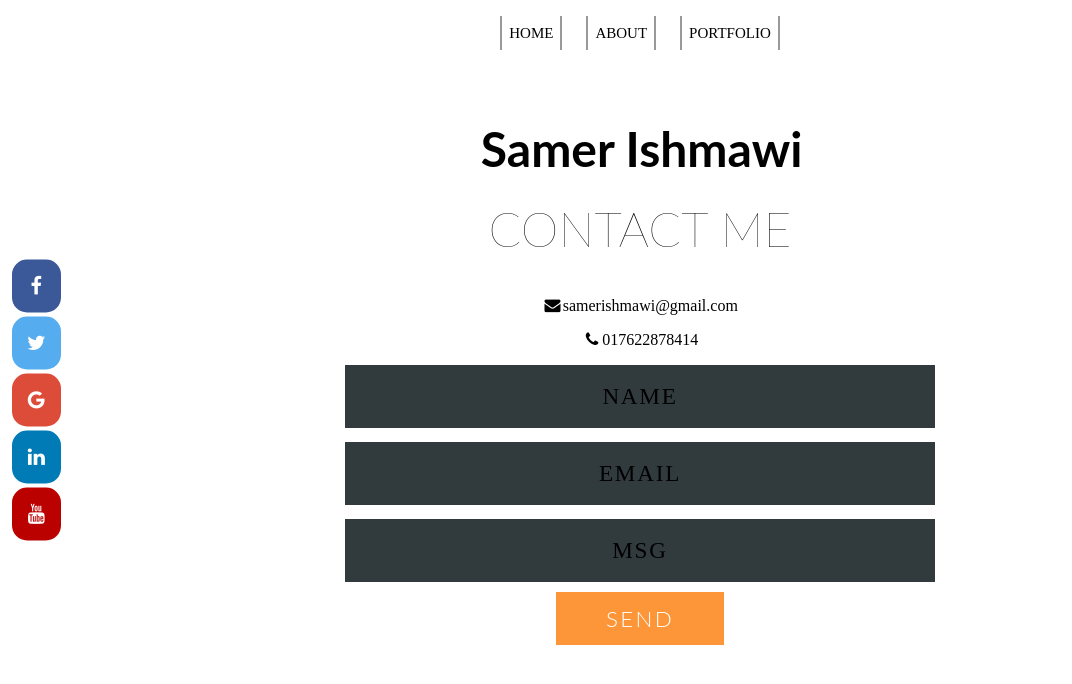
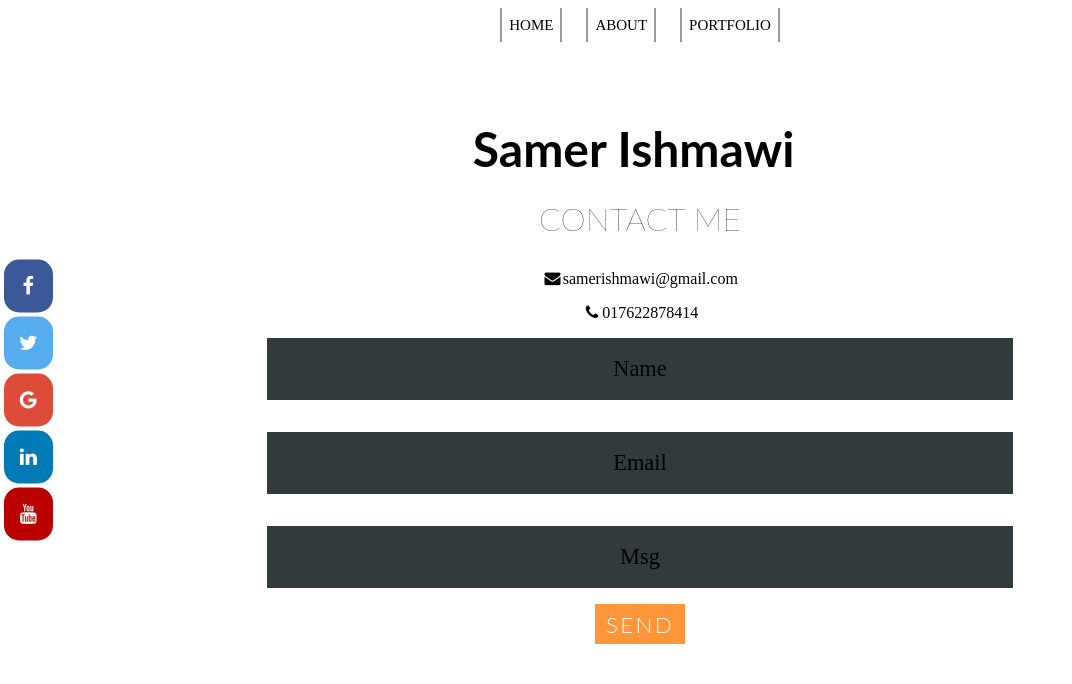
Before and after one commit to samo0o/sam2r, a plain HTML site: page html/contact.html in a window 1280 px wide. Shown: the whole page, without its empty margins (0-1072 px from the left). Drawn offline with Linux system fonts and the light colour scheme.

Commit message:
Update contact.css

```diff
--- a/css/contact.css
+++ b/css/contact.css
@@ -1,3 +1,8 @@
+body,html{
+  padding: 0;
+  margin:0;
+}
+
 .nav
 {
     font-family: Raleway;
@@ -162,15 +167,14 @@ div.nav a:before, div.nav a:after
   /* contact form */
 .contact {
     background: white;
-    margin: 60px auto 120px;
+    margin: 3em auto 5em;
     text-align: center;
-    padding: 50px 0 110px;
-    width: 80%;
-    max-width: 1100px;
+    padding: 5em 0 5em;
+    width: auto;
   }
 .contact h1 {
-    margin-bottom: 40px;
-    font-size: 3em;
+    margin-bottom: 1em;
+    font-size: 2em;
     text-transform: uppercase;
     font-family: 'Lato', sans-serif;
     font-weight: 100;
@@ -182,18 +186,16 @@ div.nav a:before, div.nav a:after
   form .field {
     width: 100%;
     position: relative;
-    margin-bottom: 15px;
+    margin-bottom: 2em;
   }
   form .field label {
-    text-transform: uppercase;
     position: absolute;
     top: 0;
     left: 0;
     background: #313a3d;
     width: 100%;
-    padding: 18px 0;
-    font-size: 1.45em;
-    letter-spacing: 0.075em;
+    padding: .8em 0;
+    font-size: 1.4em;
     -webkit-transition: all 333ms ease-in-out;
     -moz-transition: all 333ms ease-in-out;
     -o-transition: all 333ms ease-in-out;
@@ -203,11 +205,10 @@ div.nav a:before, div.nav a:after
   form .field label + span {
     font-family: 'SSStandard';
     opacity: 0;
-    color: white;
     display: block;
     position: absolute;
-    top: 12px;
-    left: 7%;
+    top: .4em;
+    left: 5%;
     font-size: 2.5em;
     text-shadow: 1px 2px 0 #cd6302;
     -webkit-transition: all 333ms ease-in-out;
@@ -229,7 +230,7 @@ div.nav a:before, div.nav a:after
     text-transform: uppercase;
   }
   form .field input[type="text"]#msg, form .field textarea#msg {
-    height: 18px;
+    height:.3em;
     resize: none;
     -webkit-transition: all 333ms ease-in-out;
     -moz-transition: all 333ms ease-in-out;
@@ -244,7 +245,7 @@ div.nav a:before, div.nav a:after
     padding-bottom: 150px;
   }
   form .field input[type="text"]:focus + label, form .field textarea:focus + label, form .field input[type="text"].focused + label, form .field textarea.focused + label {
-    width: 18%;
+    width: 20%;
     background: #fd9638;
     color: #313a3d;
   }
@@ -263,7 +264,7 @@ div.nav a:before, div.nav a:after
     border: none;
     text-transform: uppercase;
     position: relative;
-    padding: 13px 50px;
+    padding: .3em .5em;
     font-size: 1.4em;
     letter-spacing: 0.1em;
     font-family: 'Lato', sans-serif;
```
